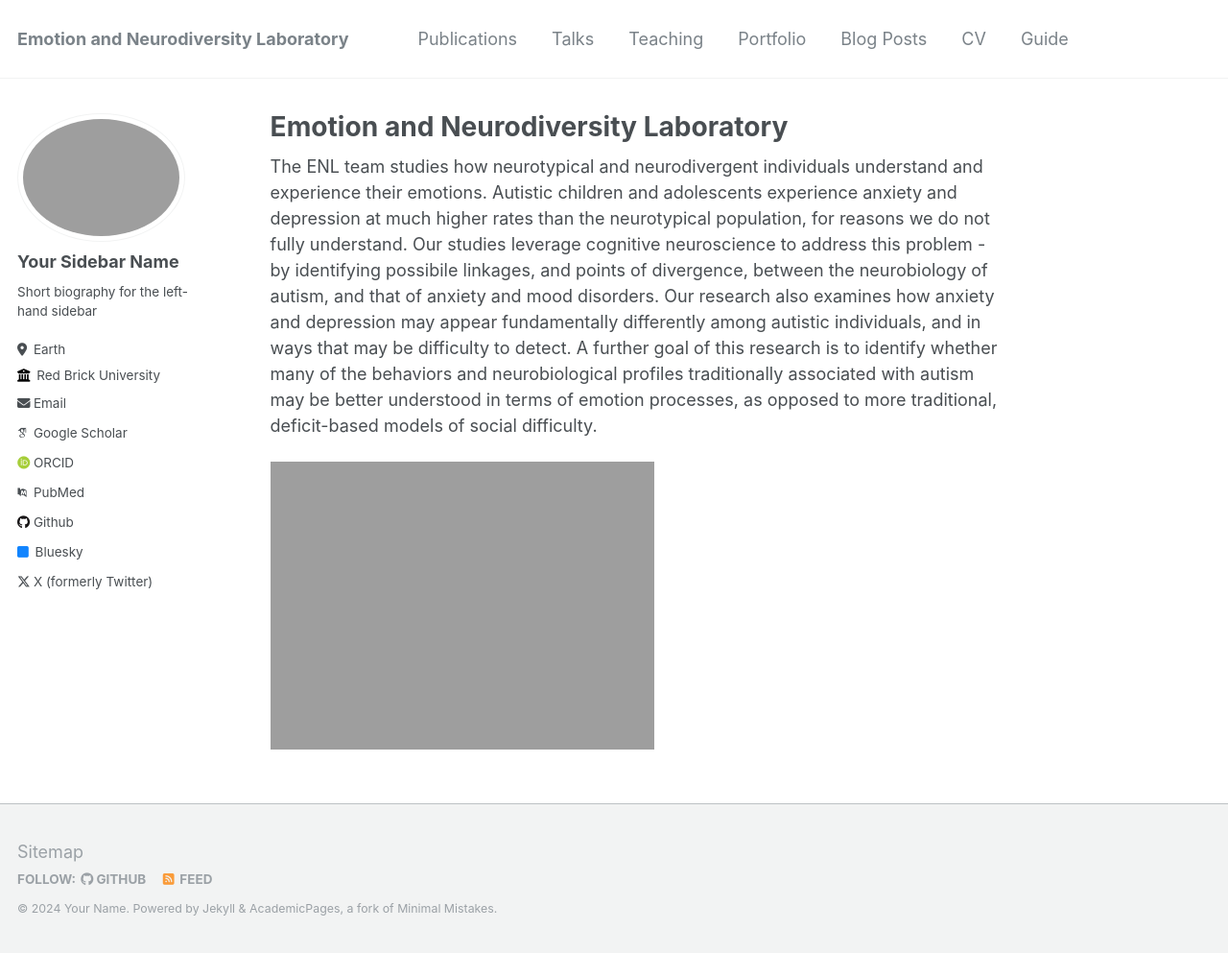
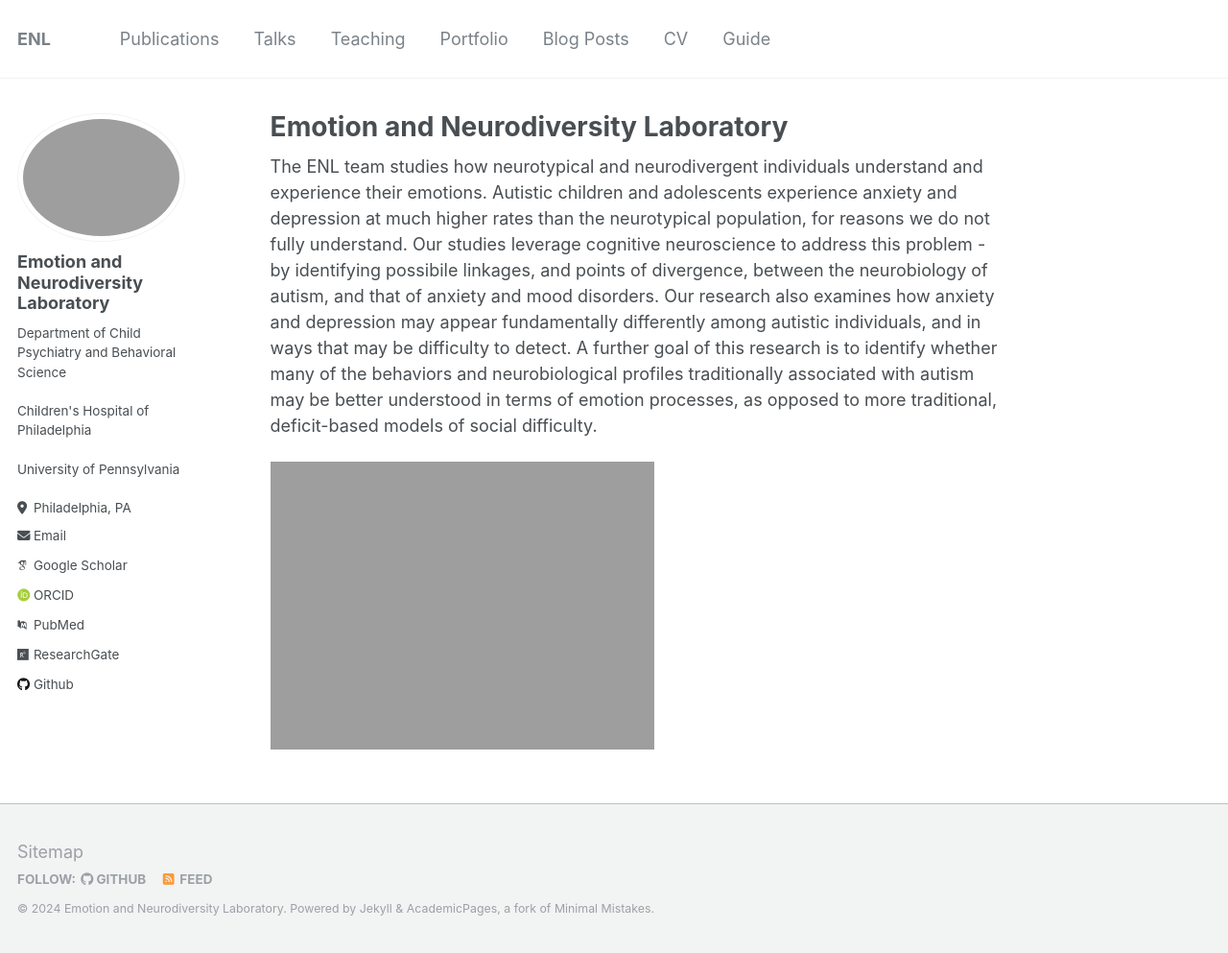
Before and after one commit to emotionneurodiversitylab/emotionneurodiversitylab.github.io, a Jekyll site: the page built from _pages/about.md, in a window 1280 px wide and 993 px high. Shown: the whole window at 96% size. Built offline with Jekyll 4.4.1, drawn with Linux system fonts in a browser that asks for light colours; some web fonts are replaced.

Commit message:
Update _config.yml

```diff
--- a/_config.yml
+++ b/_config.yml
@@ -8,46 +8,46 @@
 
 # Basic Site Settings
 locale                   : "en-US"
-title                    : "Emotion and Neurodiversity Laboratory"
+title                    : "ENL"
 title_separator          : "-"
-name                     : &name "Your Name"
-description              : &description "personal description"
-url                      : https://academicpages.github.io # the base hostname & protocol for your site e.g. "https://mmistakes.github.io"
+name                     : &name "Emotion and Neurodiversity Laboratory"
+description              : &description "Emotion and Neurodiversity Laboratory"
+url                      : https://emotionneurodiversitylab.github.io # the base hostname & protocol for your site e.g. "https://mmistakes.github.io"
 baseurl                  : "" # the subpath of your site, e.g. "/blog"
-repository               : "academicpages/academicpages.github.io"
+repository               : "emotionneurodiversitylab/emotionneurodiversitylab"
 
 # Site Author - The following control what appear as part of the author content on the side bar.
 #               If a field is blank the icon and link will not appear, otherwise it will be shown.
 #               Additional customization can be done by editing /_includes/author-profile.html
 author:
   # Biographic information
-  avatar           : "profile.png"
-  name             : "Your Sidebar Name"
-  pronouns         : # example: "she/her"
-  bio              : "Short biography for the left-hand sidebar"
-  location         : "Earth"
-  employer         : "Red Brick University"
+  avatar           : "enl.png"
+  name             : "Emotion and Neurodiversity Laboratory"
+  pronouns         : # example: "he/him"
+  bio              : "Department of Child Psychiatry and Behavioral Science<br><br>Children's Hospital of Philadelphia<br><br>University of Pennsylvania"
+  location         : "Philadelphia, PA"
+  employer         : # "Red Brick University"
   uri              : # URL
-  email            : "none@example.org"
+  email            : "acesstudy@chop.edu"
 
   # Academic websites
   arxiv            : # URL - Update with the correct link to your profile
-  googlescholar    : "https://scholar.google.com/citations?user=PS_CX0AAAAAJ"
+  googlescholar    : "https://scholar.google.com/citations?user=DFUJYPoAAAAJ&hl=en&oi=ao"
   impactstory      : # URL
-  orcid            : "http://orcid.org/yourorcidurl"
-  pubmed           : "https://www.ncbi.nlm.nih.gov/pubmed/?term=john+snow"
-  researchgate     : # URL
+  orcid            : "https://orcid.org/0000-0002-9720-3917"
+  pubmed           : "https://pubmed.ncbi.nlm.nih.gov/?term=john+herrington"
+  researchgate     : "https://www.researchgate.net/profile/John-Herrington"
 
   # Repositories and software development
   bitbucket        : # Username - Update with your username on the site
   codepen          : # Username
   dribbble         : # Username
-  github           : "academicpages"
+  github           : "emotionneurodiversitylab"
   kaggle           : # Username
   stackoverflow    : # User number or user number and name (i.e., use "1" or "1/jeff-atwood")
 
   # Social media
-  bluesky          : "bsky.app" # Replace this with you Bluesky username
+  bluesky          : # "bsky.app" # Replace this with you Bluesky username
   facebook         : # Username
   flickr           : # Username
   foursquare       : # Username
@@ -64,7 +64,7 @@ author:
   steam            : # Username
   telegram         : # URL
   tumblr           : # Username
-  twitter          : "UniofOxford"  # Replace this with your X / Twitter handle
+  twitter          : # "UniofOxford"  # Replace this with your X / Twitter handle
   vine             : # Username
   weibo            : # Username
   wikipedia        : # Username
@@ -207,9 +207,9 @@ collections:
   portfolio:
     output: true
     permalink: /:collection/:path/
-  talks:
-    output: true
-    permalink: /:collection/:path/
+  # talks:
+  #   output: true
+  #   permalink: /:collection/:path/
 
 
 # Defaults
@@ -259,15 +259,22 @@ defaults:
       author_profile: true
       share: true
       comment: true
-  # _talks
-  - scope:
-      path: ""
-      type: talks
-    values:
-      layout: talk
-      author_profile: true
-      share: true
-
+  # # _talks
+  # - scope:
+  #     path: ""
+  #     type: talks
+  #   values:
+  #     layout: talk
+  #     author_profile: true
+  #     share: true
+  # _people
+  # - scope:
+  #     path: ""
+  #     type: people
+  #   values:
+  #     layout: single
+  #     author_profile: true
+  #     share: true
 
 # Sass/SCSS
 sass:
```
